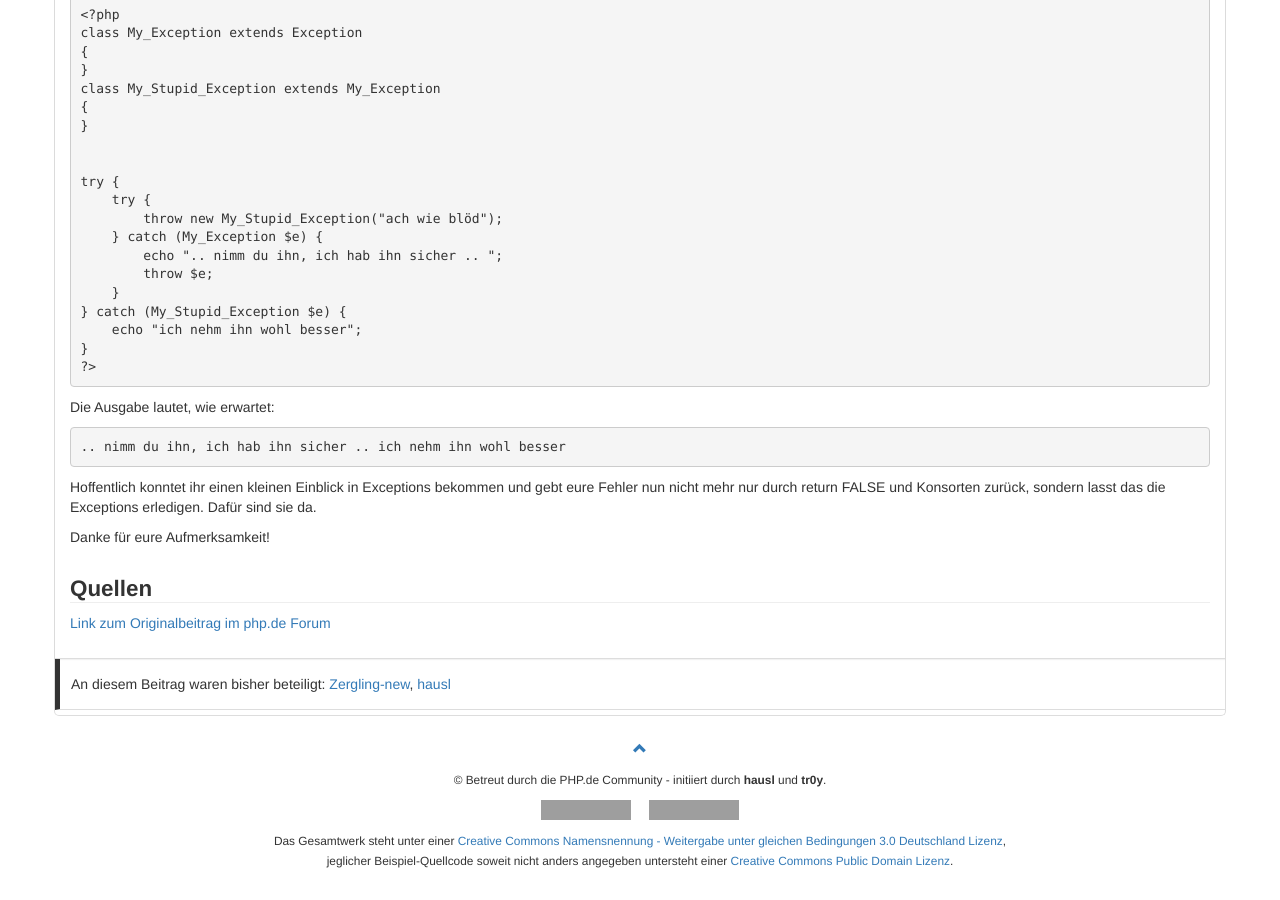
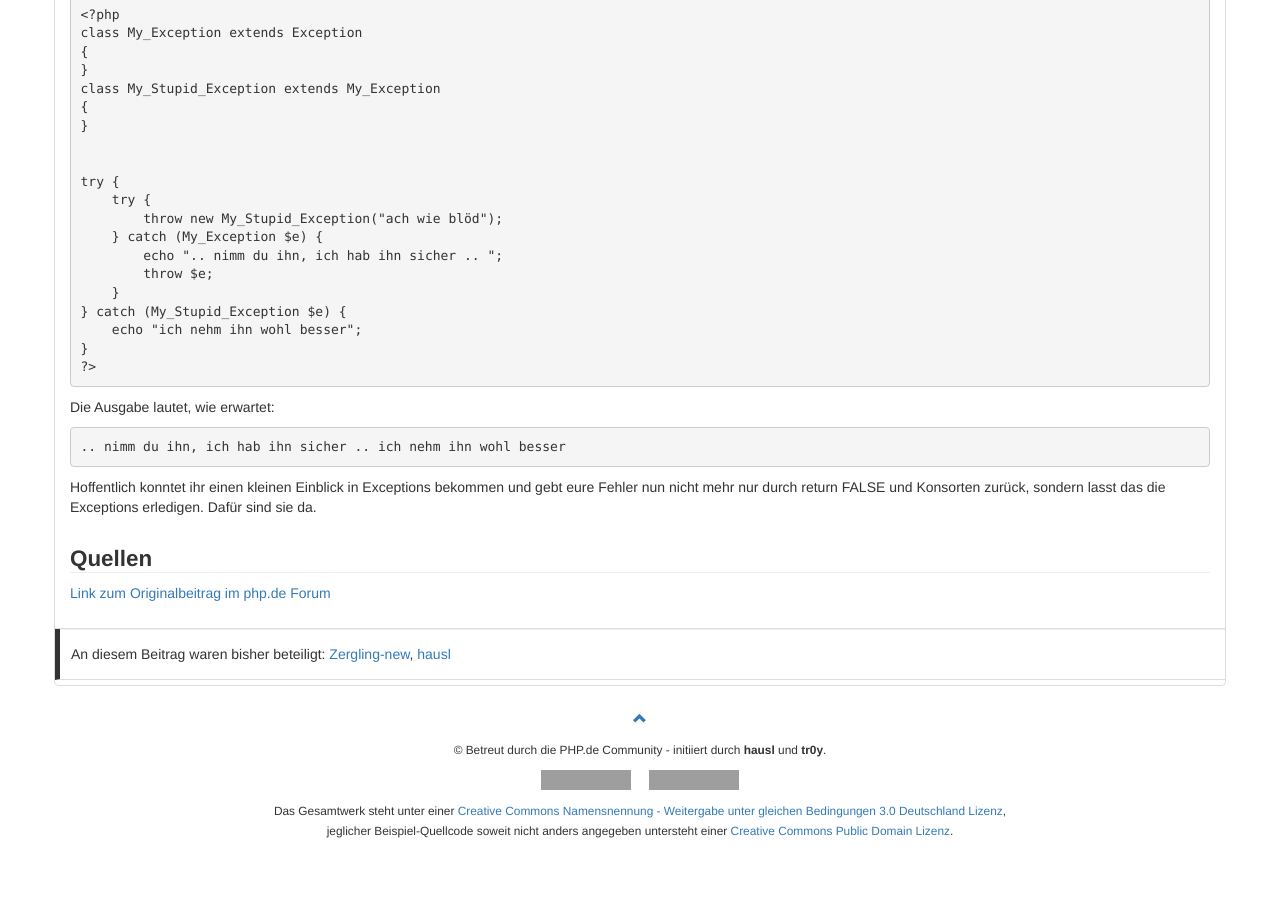
Before and after one commit to php-de/php-de.github.io, a Jekyll site: the page built from oop/exceptions.md, in a window 1280 px wide and 900 px high, scrolled down 5977 px. Built offline with Jekyll 4.4.1, drawn with Linux system fonts in a browser that asks for light colours; nearby versions of some CDN libraries; after the commit the page ends 6847 px from its top, so only the background shows below that; grey boxes are pictures that could not be loaded.

Commit message:
Update exceptions.md
korr.

```diff
--- a/oop/exceptions.md
+++ b/oop/exceptions.md
@@ -399,8 +399,6 @@ Die Ausgabe lautet, wie erwartet:
 
 Hoffentlich konntet ihr einen kleinen Einblick in Exceptions bekommen und gebt eure Fehler nun nicht mehr nur durch return FALSE und Konsorten zurück, sondern lasst das die Exceptions erledigen. Dafür sind sie da.
 
-Danke für eure Aufmerksamkeit!
-
 
 ### Quellen
 
```
